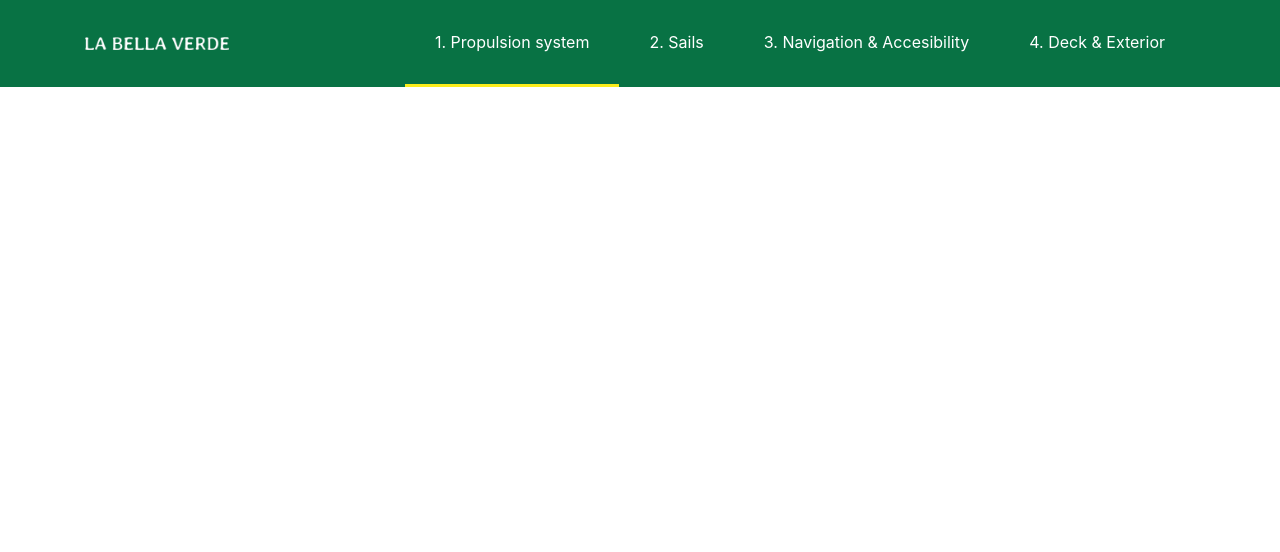
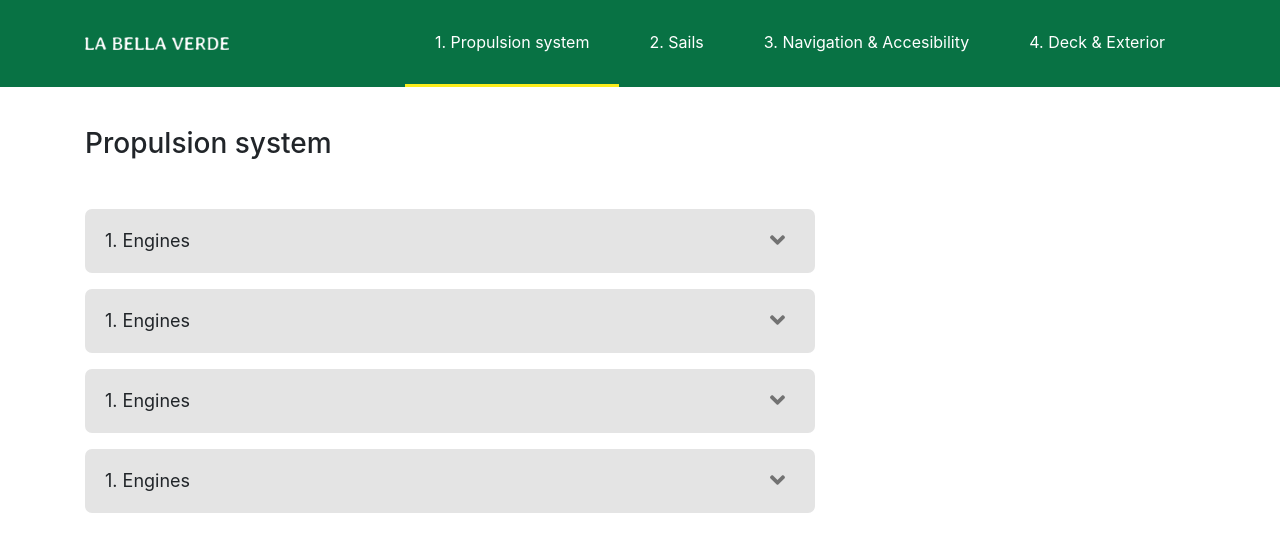
Before and after one commit to Robbertvermeulen/lbv-configurator, a React (Create React App) app: page / in a window 1280 px wide. Shown: the top 552 px of the page. Built offline with nearby package versions, Linux system fonts and the light colour scheme.

Commit message:
Add collapsebox component and homepage

```diff
--- a/package.json
+++ b/package.json
@@ -3,6 +3,9 @@
   "version": "0.1.0",
   "private": true,
   "dependencies": {
+    "@fortawesome/fontawesome-svg-core": "^1.2.32",
+    "@fortawesome/free-solid-svg-icons": "^5.15.1",
+    "@fortawesome/react-fontawesome": "^0.1.13",
     "@testing-library/jest-dom": "^5.11.4",
     "@testing-library/react": "^11.1.0",
     "@testing-library/user-event": "^12.1.10",
--- a/src/App.js
+++ b/src/App.js
@@ -1,14 +1,19 @@
 import Header from "./components/Header";
 import { BrowserRouter as Router, Switch, Route } from "react-router-dom";
+import HomePage from "./pages/HomePage";
 
 const App = () => {
   return (
     <Router>
       <div className="App">
         <Header></Header>
-        <Switch>
-          <Route exact path="/"></Route>
-        </Switch>
+        <main className="app-main">
+          <Switch>
+            <Route exact path="/">
+              <HomePage></HomePage>
+            </Route>
+          </Switch>
+        </main>
       </div>
     </Router>
   );
--- /dev/null
+++ b/src/components/CollapseBox/index.js
@@ -0,0 +1,23 @@
+import React from "react";
+import "./style.css";
+
+import { FontAwesomeIcon } from "@fortawesome/react-fontawesome";
+import { faAngleDown } from "@fortawesome/free-solid-svg-icons";
+
+const CollapseBox = ({ className }) => {
+  let arrow = faAngleDown;
+
+  return (
+    <div className={`collapse-box ${className}`}>
+      <div className="collapse-box__header">
+        <div className="collapse-box__title">1. Engines</div>
+        <div className="collapse-box__toggler">
+          <FontAwesomeIcon icon={arrow} />
+        </div>
+      </div>
+      <div className="collapse-box__body"></div>
+    </div>
+  );
+};
+
+export default CollapseBox;
--- /dev/null
+++ b/src/components/CollapseBox/style.css
@@ -0,0 +1,20 @@
+.collapse-box__header {
+  padding: 0.875em 1.875em 0.875em 1.25em;
+  display: flex;
+  justify-content: space-between;
+  align-items: center;
+  -moz-border-radius: 7px;
+  -webkit-border-radius: 7px;
+  border-radius: 7px;
+  background-color: #e4e4e4;
+  cursor: pointer;
+}
+
+.collapse-box__title {
+  font-size: 1.125em;
+}
+
+.collapse-box__toggler {
+  font-size: 1.5em;
+  color: rgba(0, 0, 0, 0.5);
+}
--- a/src/index.css
+++ b/src/index.css
@@ -1,13 +1,12 @@
 body {
   margin: 0;
-  font-family: -apple-system, BlinkMacSystemFont, 'Segoe UI', 'Roboto', 'Oxygen',
-    'Ubuntu', 'Cantarell', 'Fira Sans', 'Droid Sans', 'Helvetica Neue',
+  font-family: -apple-system, BlinkMacSystemFont, "Segoe UI", "Roboto", "Oxygen",
+    "Ubuntu", "Cantarell", "Fira Sans", "Droid Sans", "Helvetica Neue",
     sans-serif;
   -webkit-font-smoothing: antialiased;
   -moz-osx-font-smoothing: grayscale;
 }
 
-code {
-  font-family: source-code-pro, Menlo, Monaco, Consolas, 'Courier New',
-    monospace;
+.app-main {
+  padding: 2.5em 0;
 }
--- /dev/null
+++ b/src/pages/HomePage/index.js
@@ -0,0 +1,29 @@
+import React from "react";
+import CollapseBox from "../../components/CollapseBox";
+
+import Container from "react-bootstrap/Container";
+import Row from "react-bootstrap/Row";
+import Col from "react-bootstrap/Col";
+
+const HomePage = () => {
+  return (
+    <Container>
+      <Row>
+        <Col lg="8">
+          <header className="mb-5">
+            <h1 className="h3">Propulsion system</h1>
+          </header>
+          <section className="">
+            <CollapseBox className="mb-3"></CollapseBox>
+            <CollapseBox className="mb-3"></CollapseBox>
+            <CollapseBox className="mb-3"></CollapseBox>
+            <CollapseBox className="mb-3"></CollapseBox>
+          </section>
+        </Col>
+        <Col></Col>
+      </Row>
+    </Container>
+  );
+};
+
+export default HomePage;
```
Also changed, not shown: 2 other files (tests, documents, lock files or other folders).
